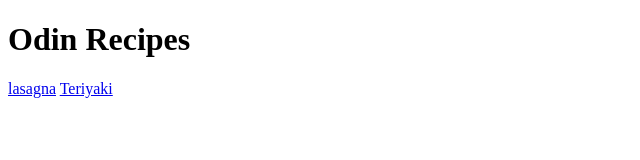
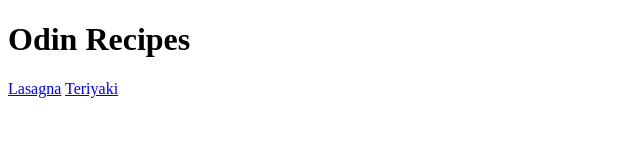
Before and after one commit to MihailNakovski762/Odin-recipes, a plain HTML site: page index.html in a window 1280 px wide. Shown: the full height of the page, 0-640 px from the left. Drawn offline with Linux system fonts and the light colour scheme.

Commit message:
rename lasagna link

```diff
--- a/index.html
+++ b/index.html
@@ -6,7 +6,7 @@
     </head>
     <body> <h1>Odin Recipes</h1>
 
-    <a href="recipes/lasagna.html"> lasagna</a>
+    <a href="recipes/lasagna.html">Lasagna</a>
     <a href="recipes/teriyaki.html">Teriyaki</a>
 </body>
 </html>
```
Also changed, not shown: recipes/Lasagna.html (+1 -1 lines).
